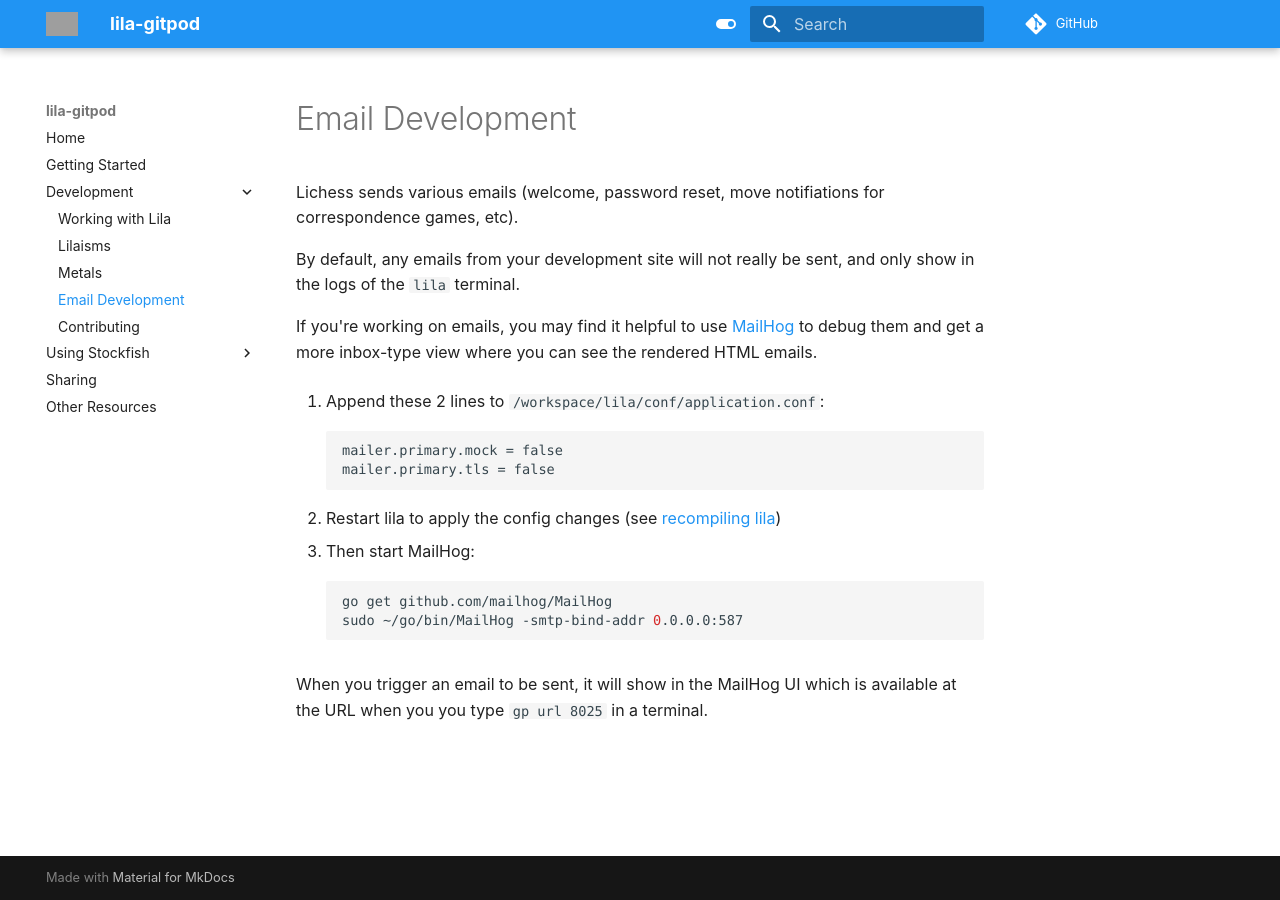
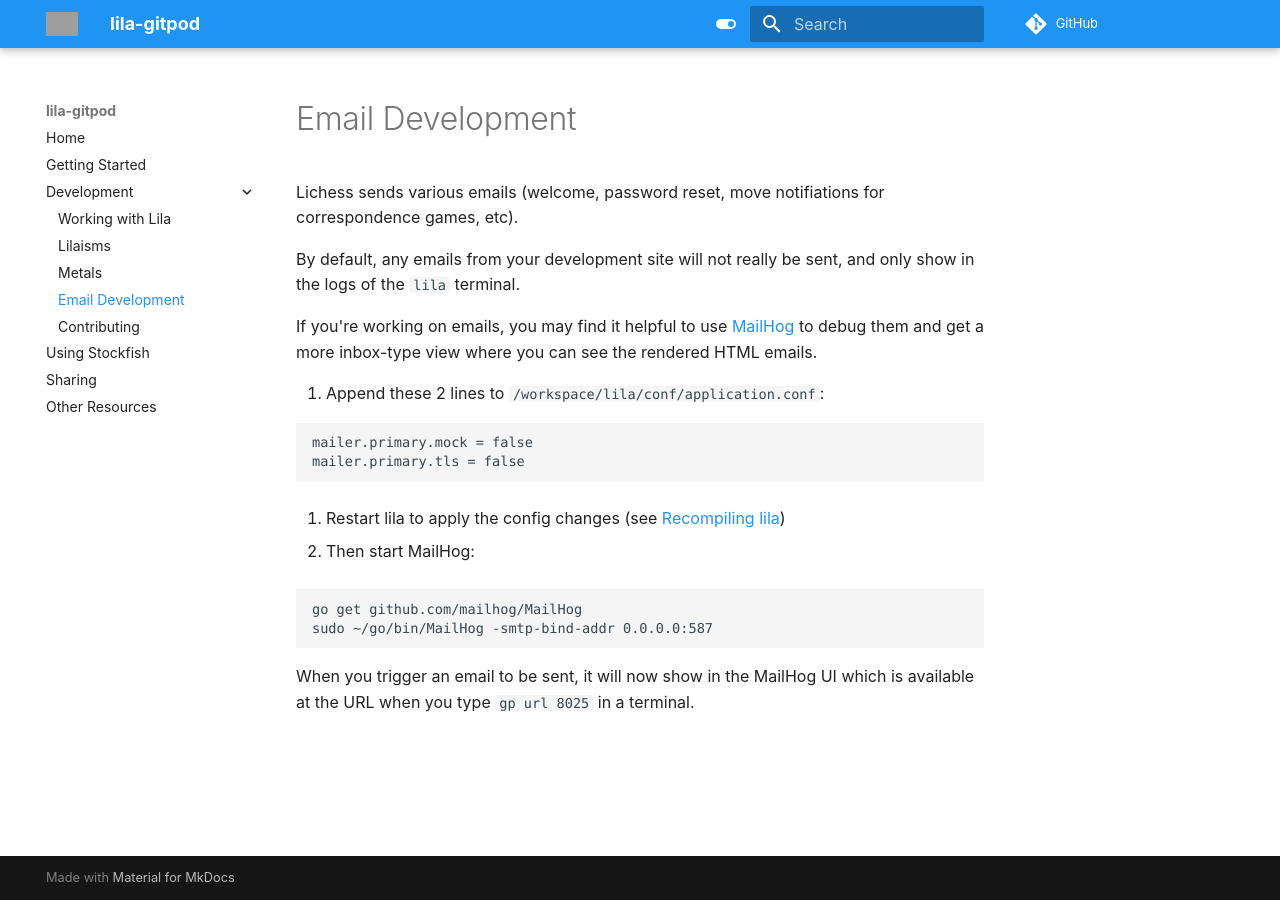
Before and after one commit to lichess-org/lila-gitpod, an MkDocs documentation site: the page built from docs/email-development.md, in a window 1280 px wide. Built offline with MkDocs 1.6.1 and Material for MkDocs 9.7.7, drawn with Linux system fonts in a browser that asks for light colours; comment, search, counter and statistics services are not loaded; grey boxes are pictures that could not be loaded.

Commit message:
docs: cleanup

````diff
--- a/docs/email-development.md
+++ b/docs/email-development.md
@@ -8,18 +8,18 @@
 
 1. Append these 2 lines to `/workspace/lila/conf/application.conf`:
 
-    ```
-    mailer.primary.mock = false
-    mailer.primary.tls = false
-    ```
+   ```
+   mailer.primary.mock = false
+   mailer.primary.tls = false
+   ```
 
-2. Restart lila to apply the config changes (see [recompiling lila](/development/#recompiling-lila))
+2. Restart lila to apply the config changes (see [Recompiling lila](/development/#recompiling-lila))
 
 3. Then start MailHog:
 
-    ```bash
-    go get github.com/mailhog/MailHog
-    sudo ~/go/bin/MailHog -smtp-bind-addr 0.0.0.0:587
-    ```
+   ```
+   go get github.com/mailhog/MailHog
+   sudo ~/go/bin/MailHog -smtp-bind-addr 0.0.0.0:587
+   ```
 
-When you trigger an email to be sent, it will show in the MailHog UI which is available at the URL when you you type `gp url 8025` in a terminal.
+When you trigger an email to be sent, it will now show in the MailHog UI which is available at the URL when you type `gp url 8025` in a terminal.
--- a/mkdocs.yml
+++ b/mkdocs.yml
@@ -12,9 +12,7 @@
       - Metals: scala-metals.md
       - Email Development: email-development.md
       - Contributing: contributing.md
-  - Using Stockfish:
-      - Play with the Computer: stockfish-play.md
-      - Computer Analysis: stockfish-analysis.md
+  - Using Stockfish: stockfish.md
   - Sharing: sharing.md
   - Other Resources: other-resources.md
 
````
Also changed, not shown: docs/development.md (+0 -1 lines), docs/sharing.md (+1 -1 lines), docs/stockfish-analysis.md (deleted, +0 -18 lines), docs/stockfish-play.md (deleted, +0 -24 lines), docs/stockfish.md (added, +34 -0 lines).
